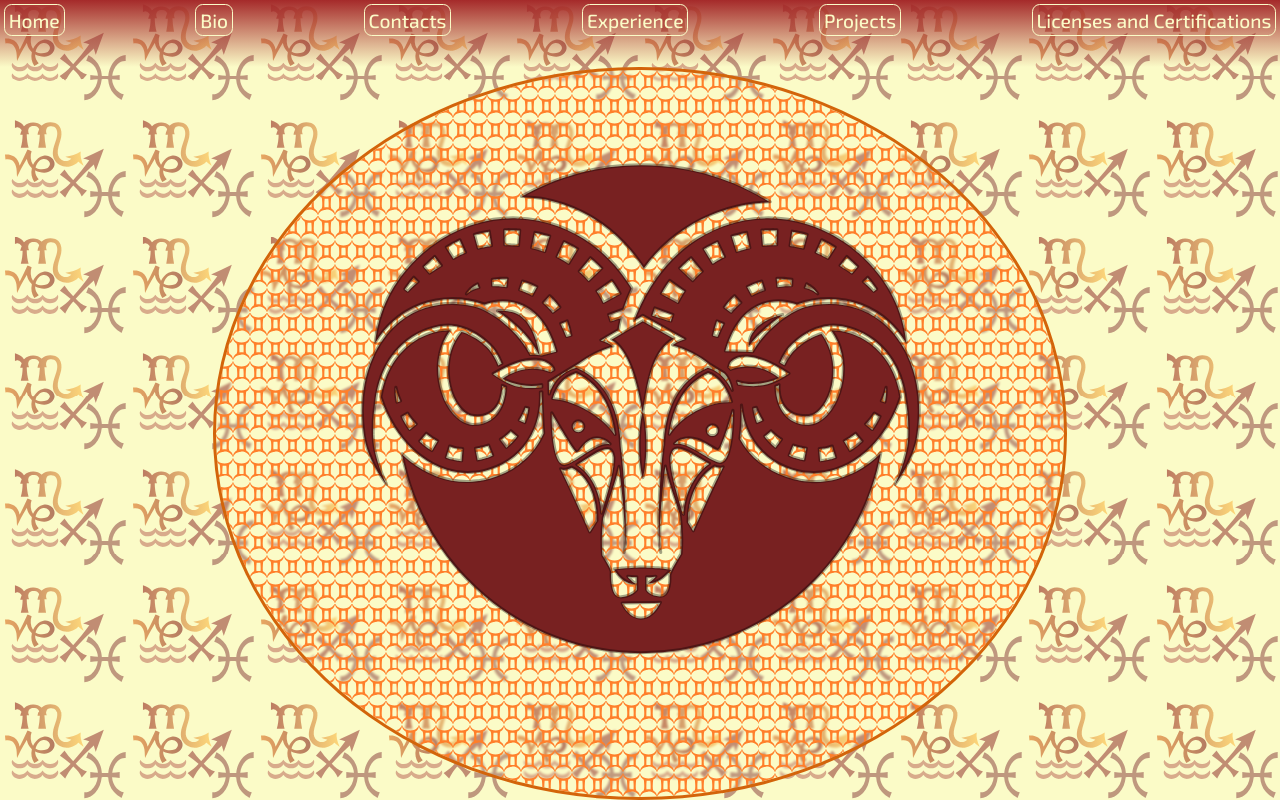
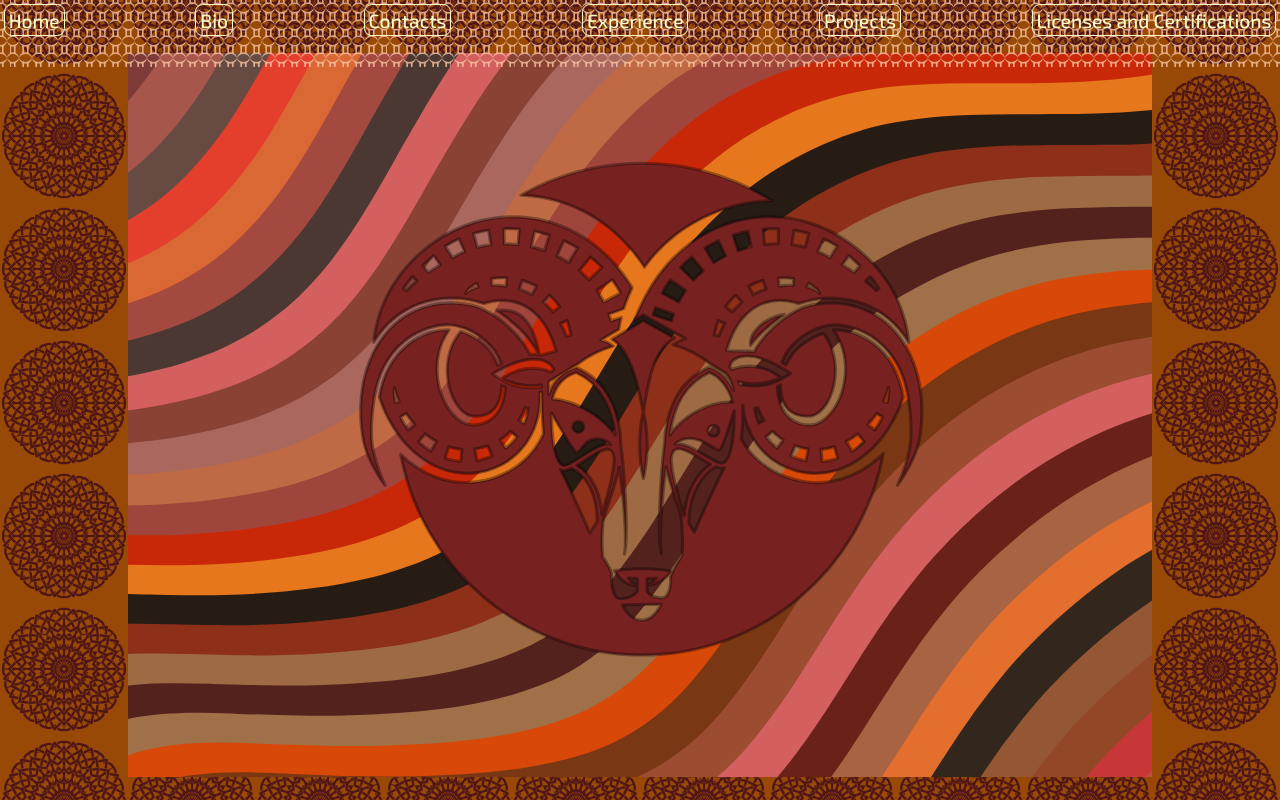
Before and after one commit to prabh1234assla/webly, a plain HTML site: page index.html in a window 1280 px wide. Drawn offline with Linux system fonts and the light colour scheme.

Commit message:
new changes

```diff
--- a/index.css
+++ b/index.css
@@ -4,12 +4,12 @@
 }
 
 body{
-    background-color: rgb(251, 251, 199);
-    background-image: url("./skull.svg");
-    background-image: url("./icons3/bodybackground.svg");
-    background-size: 10%;
-    background-repeat: space;
     overflow: hidden;
+    background-color: #974905;
+    background-image: url("./icons/canvas.svg"), url("./icons/circlePattern.svg");
+    background-size: 80%, 10%;
+    background-position: 50% 70%, 100% 50%;
+    background-repeat: space, round;
 }
 
 .main{
@@ -20,7 +20,10 @@ body{
 }
 
 .navBar{
-    background-image: linear-gradient(brown, transparent);
+    background-image: url("./icons/geminiLOGO_.svg");
+    background-size: 1%;
+    background-repeat: round;
+    background-position: 50% 50%;
     grid-column: 1/ span 12;
     font-family: 'Exo 2', sans-serif;
     color: rgb(251, 251, 199);
@@ -56,17 +59,18 @@ body{
     border-radius: 50%;
     grid-column: 3/ span 8;
     grid-row: 2/ span 11;
-    background-image: url("./icons/aries.svg"), url("./icons/geminiLOGO.svg");
-    background-size: 75%, 2%;
-    background-repeat: space;
+    background-image: url("./icons/aries.svg");
+    background-size: 75%;
+    background-repeat: no-repeat;
     background-position: 50% 40%;
-    border: 0.4vh solid rgb(211, 100, 10);
     background-clip: padding-box;
-    backdrop-filter: blur(1px);
+    transition: transform 800ms ease-in-out;
 }
 
 .skullLogo:hover{
-    background-image: url("./icons/aries.svg"), url("./icons/leoLOGO.svg");
+    transform: rotate(1turn);
+    background-image: url("./icons/aries1.svg");
+    transition: transform 4s ease-in-out;
 }
 
 .content{
```
Also changed, not shown: icons/aries1.svg (added), icons/canvas.svg (added), icons/circlePattern.svg (added), icons/geminiLOGO_.svg (added).
